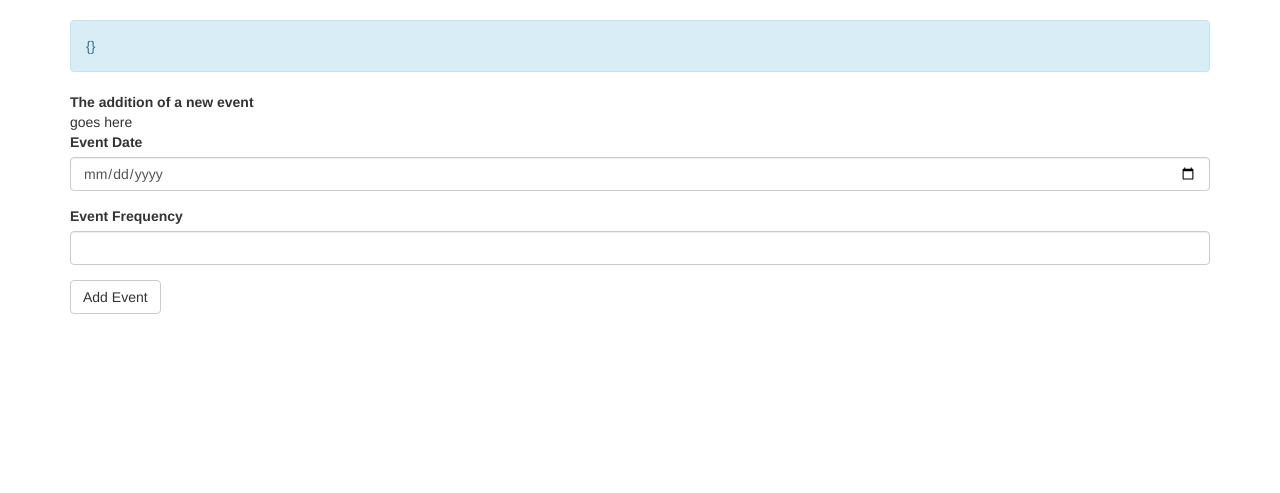
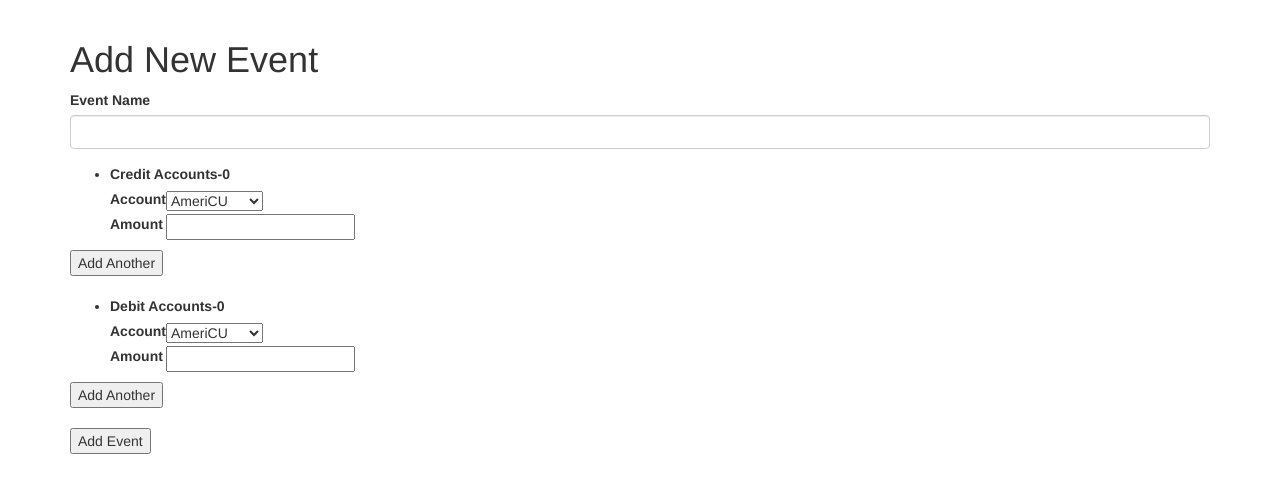
Before and after one commit to kloar03/finprojx, a Flask app: page /add/event in a window 1280 px wide. Shown: the part 52-545 px from the top of the page. Run offline with Flask 2, Linux system fonts and the light colour scheme; some libraries are stand-ins or nearby versions.

Commit message:
added event forms, and route. added origination to account tables. cleaned up layout

```diff
--- a/app/forms.py
+++ b/app/forms.py
@@ -1,11 +1,19 @@
 from flask_wtf import FlaskForm
-from wtforms import StringField, SubmitField, SelectField, RadioField
+from wtforms import StringField, SubmitField, SelectField, RadioField, FieldList, FormField
+from wtforms.fields.core import Field
 from wtforms.fields.html5 import DateField, IntegerField, IntegerRangeField, DecimalField
-from wtforms.validators import DataRequired
+from wtforms.validators import DataRequired, NumberRange
+
+class EventSubForm(FlaskForm):
+    account = SelectField('Account', validators=[DataRequired()])
+    amount = DecimalField('Amount', validators=[NumberRange(min=.0), DataRequired()])
 
 class AddEventForm(FlaskForm):
-    date = DateField('Event Date', validators=[DataRequired()], format='%Y-%m-%d')
-    frequency = StringField('Event Frequency', validators=[DataRequired()])
+    name = StringField('Event Name')
+    credit_accounts = FieldList(FormField(EventSubForm), min_entries=1)
+    add_credit = SubmitField('Add Another')
+    debit_accounts = FieldList(FormField(EventSubForm), min_entries=1)
+    add_debit = SubmitField('Add Another')
     submit = SubmitField('Add Event')
 
 class AddAccountForm(FlaskForm):
--- a/app/route_funcs/add.py
+++ b/app/route_funcs/add.py
@@ -6,6 +6,9 @@ def out_of_range(number, low, high):
     return (low > number) or (high < number)
 
 def add_event_main() -> None:
+    """
+    the main functionality for adding new events
+    """
     ...
 
 def add_account_main(form) -> dict:
--- a/app/routes.py
+++ b/app/routes.py
@@ -27,6 +27,7 @@ accounts = {
     'AmeriCU': Savings('AmeriCU', 10000, .025),
     'Mortgage_1': Loan('Mortgage_1', 178000, 3.65, 30),
 }
+events = {}
 
 @flask_app.route('/')
 @flask_app.route('/home')
@@ -46,11 +47,22 @@ def home():
 @flask_app.route('/add/event', methods=['GET','POST'])
 def add_event():
     form = AddEventForm()
+    # populate the choices w/ current accounts
+    cur_accounts = list(accounts.keys())
+    for entry in form.credit_accounts.entries:
+        entry.account.choices = cur_accounts
+    for entry in form.debit_accounts.entries:
+        entry.account.choices = cur_accounts
     title = 'Add Event'
-    if form.validate_on_submit(): # POST
-        flash(f"Date:{form.date.data}, Frequency:{form.frequency.data}")
-    elif request.method:
-        flash(form.errors)
+    if request.method == 'POST' and form.add_credit.data: # POST
+        form.credit_accounts.append_entry()
+        form.credit_accounts.entries[-1].account.choices = cur_accounts
+        return render_template('add_event.html', title=title, form=form)
+    elif request.method == 'POST' and form.add_debit.data:
+        form.debit_accounts.append_entry()
+        form.debit_accounts.entries[-1].account.choices = cur_accounts
+        return render_template('add_event.html', title=title, form=form)
+
     return render_template('add_event.html', title=title, form=form)
 
 @flask_app.route('/add/account', methods=['GET','POST'])
--- a/app/tables.py
+++ b/app/tables.py
@@ -12,4 +12,5 @@ class LoansTable(Table):
     classes = ['table-striped', 'table-bordered', 'table-condensed']
     id = Col('ID', show=False)
     name = Col('Account Name')
+    origination = Col('Origination Amount')
     rate = Col('Annual Percent Rate')
--- a/app/templates/add_event.html
+++ b/app/templates/add_event.html
@@ -2,27 +2,27 @@
 {% import 'bootstrap/wtf.html' as wtf %}
 
 {% block app_content %}
-    <b>The addition of a new event</b><br/>goes here
-    <br/>
-    {{ wtf.quick_form(form) }}
-    <!-- <form action="" method="POST" novalidate>
+    <h1>
+        Add New Event
+    </h1>
+    <form class="form form-basic" method="POST" role="form" novalidate>
         {{ form.hidden_tag() }}
-        <p>
-            {{ form.date.label }}<br>
-            {{ form.date(size=32) }}<br>
-            {% for error in form.date.errors %}
-            <span style="color: red;">[{{ error }}]</span>
-            {% endfor %}
-        </p>
-        <p>
-            {{ form.frequency.label }}<br>
-            {{ form.frequency(size=32) }}<br>
-            {% for error in form.frequency.errors %}
-            <span style="color: red;">[{{ error }}]</span>
-            {% endfor %}
-        </p>
-        <p>
-            {{ form.submit() }}
-        </p>
-    </form> -->
+        {{ wtf.form_errors(form, hiddens="only") }}
+
+        {{ wtf.form_field(form.name) }}
+
+        <div>
+            {{ form.credit_accounts }}
+            {{ form.add_credit }}
+        </div>
+        <br/>
+        <div>
+            {{ form.debit_accounts }}
+            {{ form.add_debit }}
+        </div>
+
+        <br/>
+        {{ form.submit }}
+
+    </form>
 {% endblock %}
```
Also changed, not shown: app/templates/home.html (+14 -2 lines).
